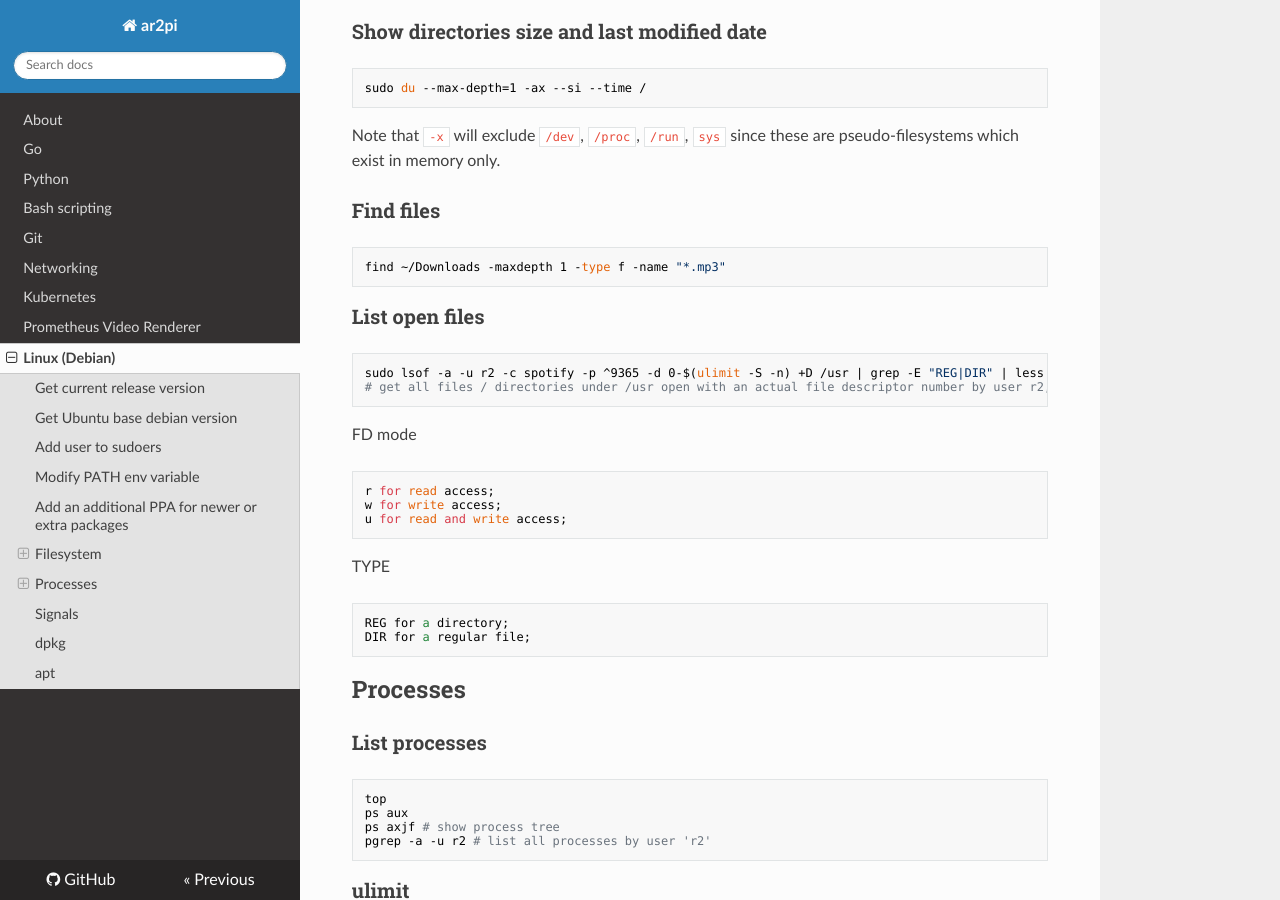
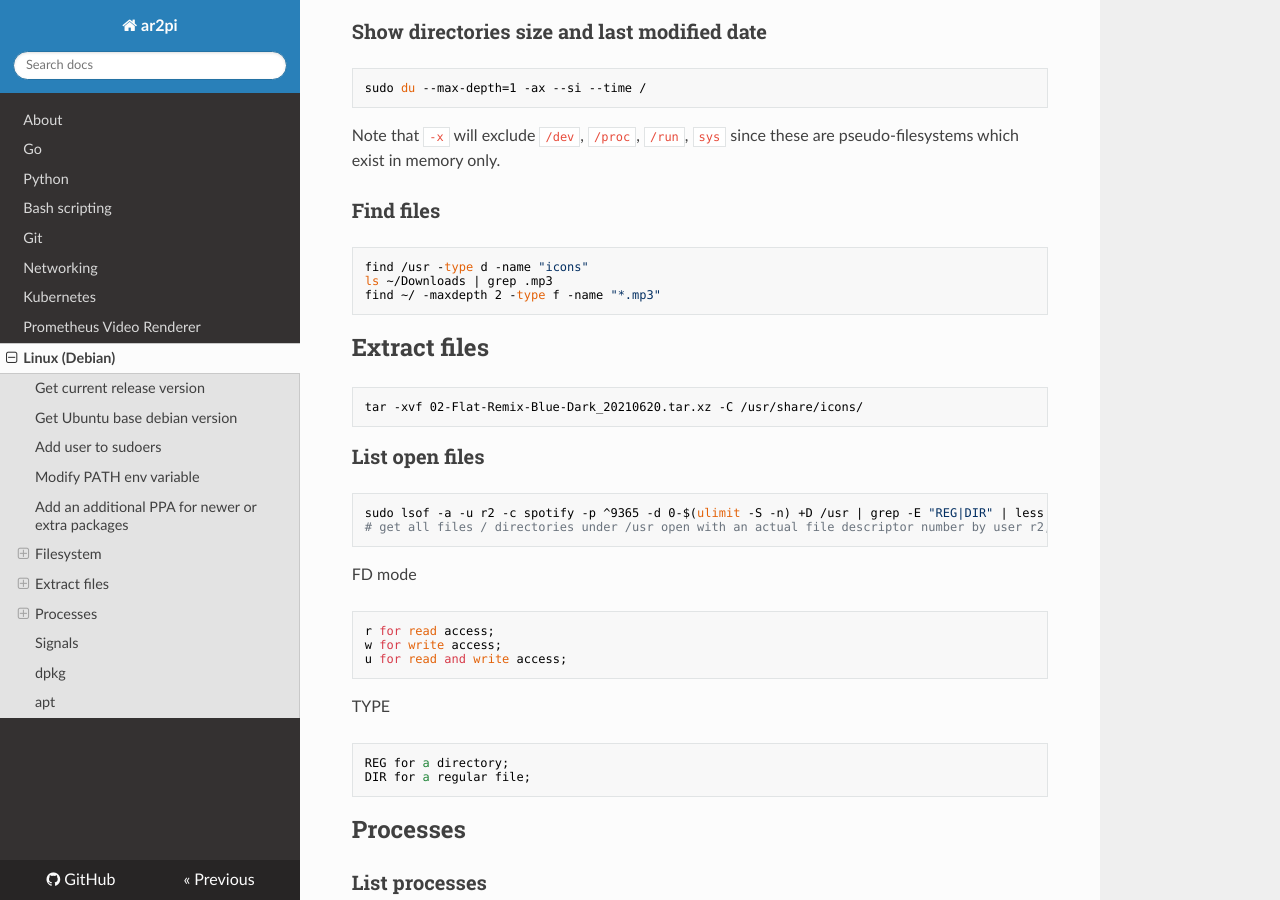
Before and after one commit to ar2pi/ar2pi, an MkDocs documentation site: the page built from docs/linux-debian.md, in a window 1280 px wide and 900 px high, scrolled down 946 px. Built offline with MkDocs 1.6.1, drawn with Linux system fonts in a browser that asks for light colours; nearby versions of some CDN libraries.

Commit message:
add some snippets

````diff
--- a/docs/linux-debian.md
+++ b/docs/linux-debian.md
@@ -54,7 +54,15 @@ Note that `-x` will exclude `/dev`, `/proc`, `/run`, `sys` since these are pseud
 ### Find files
 
 ```sh
-find ~/Downloads -maxdepth 1 -type f -name "*.mp3"
+find /usr -type d -name "icons"
+ls ~/Downloads | grep .mp3
+find ~/ -maxdepth 2 -type f -name "*.mp3"
+```
+
+## Extract files
+
+```sh
+tar -xvf 02-Flat-Remix-Blue-Dark_20210620.tar.xz -C /usr/share/icons/
 ```
 
 ### List open files
````
